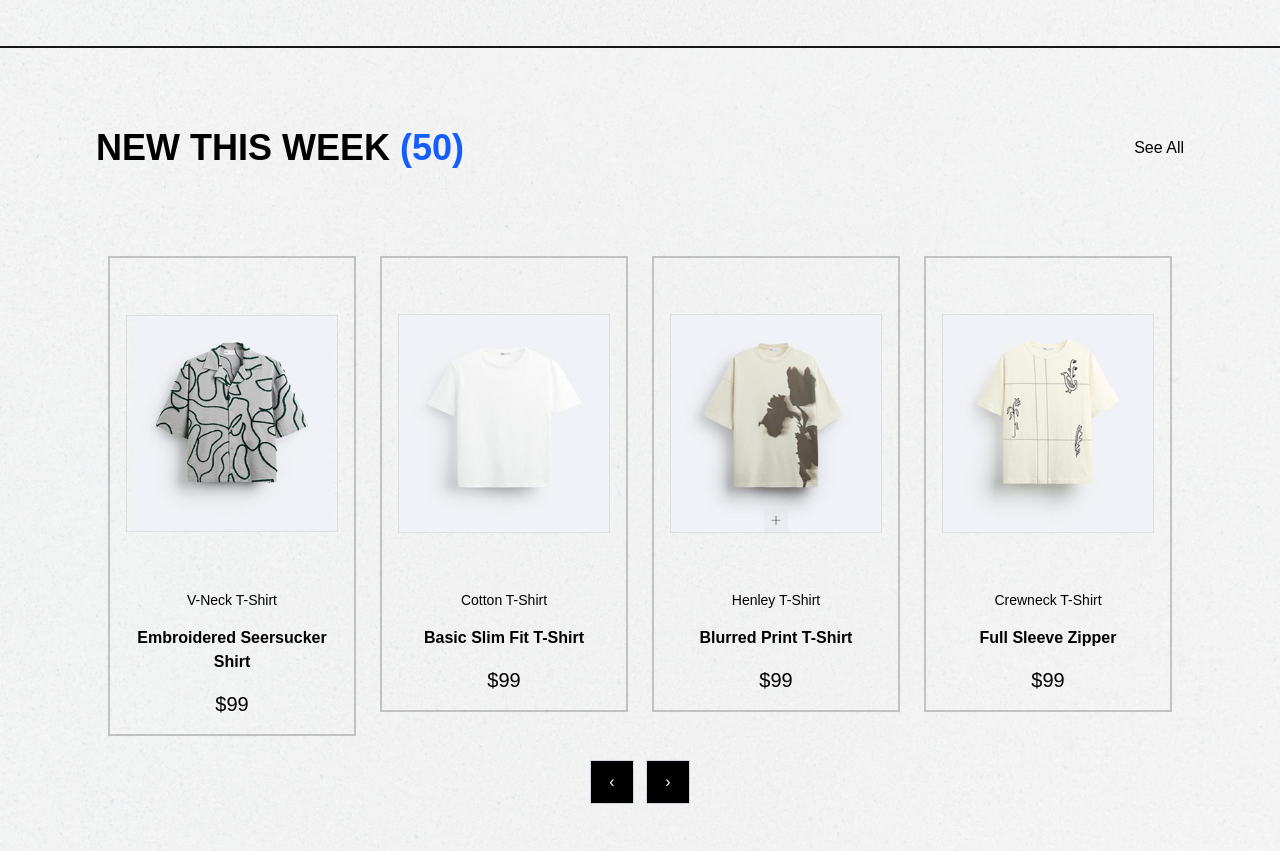
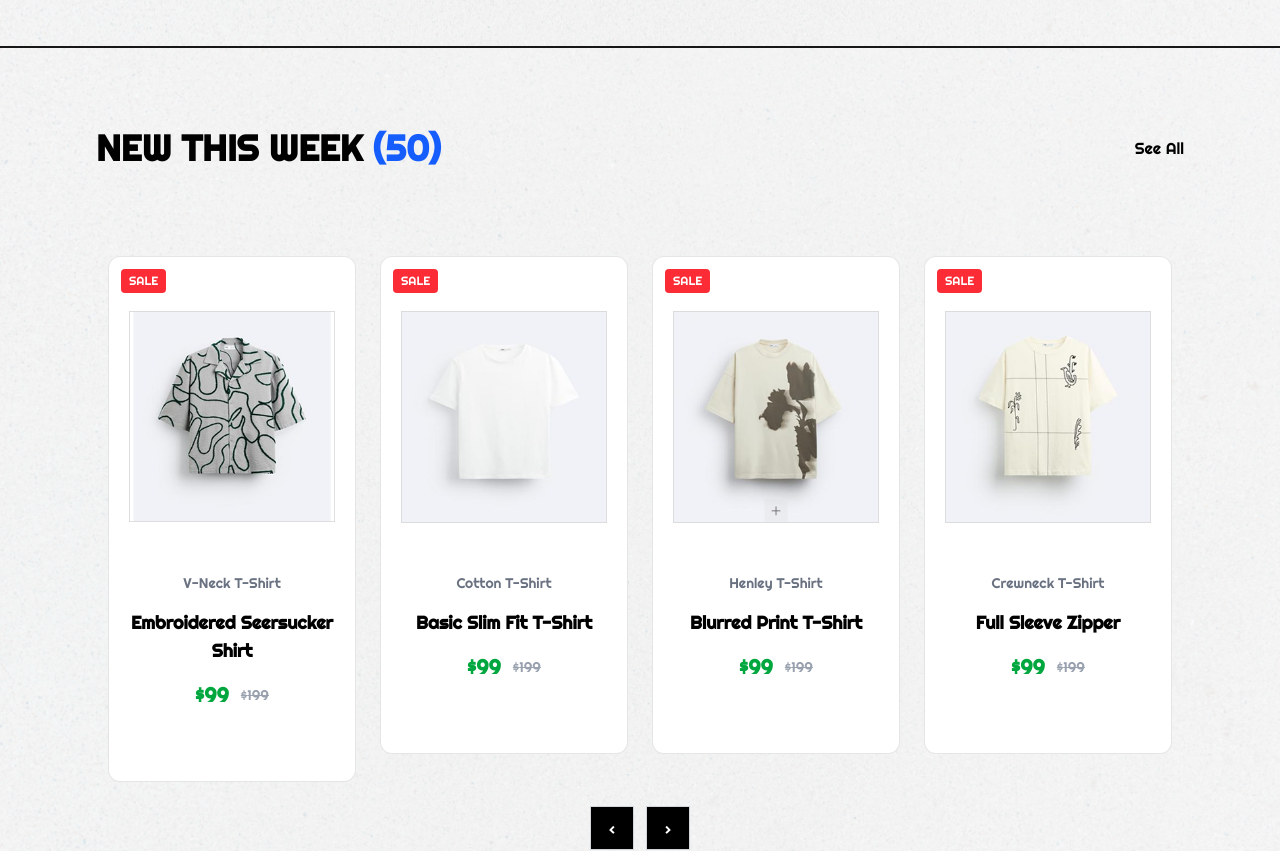
Before and after one commit to m1tywaflow/shop, a Next.js app: page / in a window 1280 px wide. Shown: the part 593-1444 px from the top of the page. Built offline with nearby package versions, Linux system fonts and the light colour scheme; a web font is replaced by a local one.

Commit message:
update
Signed-off-by: Mitya <mitywaflow@gmail.com>

```diff
--- a/app/components/homeComponents/XivCollections/XivContent.tsx
+++ b/app/components/homeComponents/XivCollections/XivContent.tsx
@@ -2,15 +2,22 @@
 import { useState } from "react";
 import { xivCollection } from "@/app/data/xivCollection";
 import Image from "next/image";
+import { Righteous } from "next/font/google";
 
 const tabs = ["All", "Men", "Women", "KID"] as const;
 type Tab = (typeof tabs)[number];
 
+const righteous = Righteous({
+  subsets: ["latin"],
+  weight: "400",
+});
 export default function XivContent() {
   const [activeTab, setActiveTab] = useState<Tab>("All");
 
   return (
-    <section className="max-w-375 mx-auto px-8 pt-16 pb-32">
+    <section
+      className={`${righteous.className} max-w-375 mx-auto px-8 pt-16 pb-32`}
+    >
       <div className="flex items-center justify-center gap-10 border-b border-neutral-200 mb-14">
         {tabs.map((tab) => (
           <button
--- a/app/components/homeComponents/newThisWeek/NewWeekContent.tsx
+++ b/app/components/homeComponents/newThisWeek/NewWeekContent.tsx
@@ -1,5 +1,10 @@
 import ProductSlider from "../../slider/ProductSlider";
+import { Righteous } from "next/font/google";
 
+const righteous = Righteous({
+  subsets: ["latin"],
+  weight: "400",
+});
 const NewWeekSection = () => {
   return (
     <section
@@ -10,7 +15,9 @@ const NewWeekSection = () => {
         backgroundPosition: "center",
       }}
     >
-      <div className="flex justify-between items-center mb-12">
+      <div
+        className={`${righteous.className} flex justify-between items-center mb-12`}
+      >
         <h2 className="text-4xl font-bold text-black">
           NEW THIS WEEK <span className="text-blue-600">(50)</span>
         </h2>
--- a/app/components/slider/ProductSlider.tsx
+++ b/app/components/slider/ProductSlider.tsx
@@ -8,9 +8,14 @@ import Image from "next/image";
 import "slick-carousel/slick/slick.css";
 import "slick-carousel/slick/slick-theme.css";
 import { NextArrow, PrevArrow } from "../UI/SliderArrows";
+import { Righteous } from "next/font/google";
 
+const righteous = Righteous({
+  subsets: ["latin"],
+  weight: "400",
+});
 export default function ProductSlider() {
-  const sliderRef = useRef<Slider | null>(null);
+  const sliderRef = useRef<Slider>(null!);
 
   const settings: Settings = {
     infinite: true,
@@ -21,22 +26,44 @@ export default function ProductSlider() {
   };
 
   return (
-    <section className="py-10">
+    <section className={`${righteous.className} py-10`}>
       <div className="max-w-8xl mx-auto">
         <Slider ref={sliderRef} {...settings}>
           {products.map((product) => (
             <div key={product.id} className="px-3">
-              <div className="border-2 border-black/20 p-4 text-center space-y-4">
+              <div className="group relative border border-black/10 p-5 text-center space-y-4 rounded-xl bg-white hover:shadow-xl transition-all duration-300">
+                {product.oldPrice && (
+                  <span className="absolute top-3 left-3 bg-red-500 text-white text-xs px-2 py-1 rounded">
+                    SALE
+                  </span>
+                )}
+                <div className="overflow-hidden">
                   <Image
                     src={product.image}
                     alt={product.title}
                     width={300}
                     height={400}
-                  className="h-75 object-contain mx-auto"
+                    className="h-70 object-contain mx-auto transition-transform duration-300 group-hover:scale-110"
                   />
-                <p className="text-sm text-black">{product.subtitle}</p>
-                <h3 className="font-semibold text-black">{product.title}</h3>
-                <p className="text-black text-xl">${product.price}</p>
+                </div>
+                <p className="text-sm text-gray-500">{product.subtitle}</p>
+                <h3 className="font-semibold text-black text-lg">
+                  {product.title}
+                </h3>
+                <p className="flex justify-center gap-3 items-center text-xl">
+                  <span className="text-green-600 font-semibold">
+                    ${product.price}
+                  </span>
+
+                  {product.oldPrice && (
+                    <span className="text-gray-400 text-sm line-through">
+                      ${product.oldPrice}
+                    </span>
+                  )}
+                </p>
+                <button className="opacity-0 group-hover:opacity-100 transition-all duration-300 bg-black text-white px-4 py-2 rounded-lg text-sm hover:bg-gray-800 cursor-pointer">
+                  Add to cart
+                </button>
               </div>
             </div>
           ))}
--- a/app/data/products.ts
+++ b/app/data/products.ts
@@ -7,6 +7,7 @@ export const products: ProductItem[] = [
     subtitle: "V-Neck T-Shirt",
     price: 99,
     image: "/t-shirts/first.png",
+    oldPrice: 199,
   },
   {
     id: 2,
@@ -14,6 +15,7 @@ export const products: ProductItem[] = [
     subtitle: "Cotton T-Shirt",
     price: 99,
     image: "/t-shirts/second.png",
+    oldPrice: 199,
   },
   {
     id: 3,
@@ -21,6 +23,7 @@ export const products: ProductItem[] = [
     subtitle: "Henley T-Shirt",
     price: 99,
     image: "/t-shirts/third.png",
+    oldPrice: 199,
   },
   {
     id: 4,
@@ -28,6 +31,7 @@ export const products: ProductItem[] = [
     subtitle: "Crewneck T-Shirt",
     price: 99,
     image: "/t-shirts/fourth.png",
+    oldPrice: 199,
   },
   {
     id: 5,
@@ -35,6 +39,7 @@ export const products: ProductItem[] = [
     subtitle: "Crewneck T-Shirt",
     price: 99,
     image: "/t-shirts/second.png",
+    oldPrice: 199,
   },
   {
     id: 6,
@@ -42,5 +47,6 @@ export const products: ProductItem[] = [
     subtitle: "Henley T-Shirt",
     price: 99,
     image: "/t-shirts/third.png",
+    oldPrice: 199,
   },
 ];
--- a/app/types/products.ts
+++ b/app/types/products.ts
@@ -4,4 +4,5 @@ export interface ProductItem {
   subtitle: string;
   price: number;
   image: string;
+  oldPrice: number;
 }
```
Lines whose indentation alone changed are shown as unchanged.
